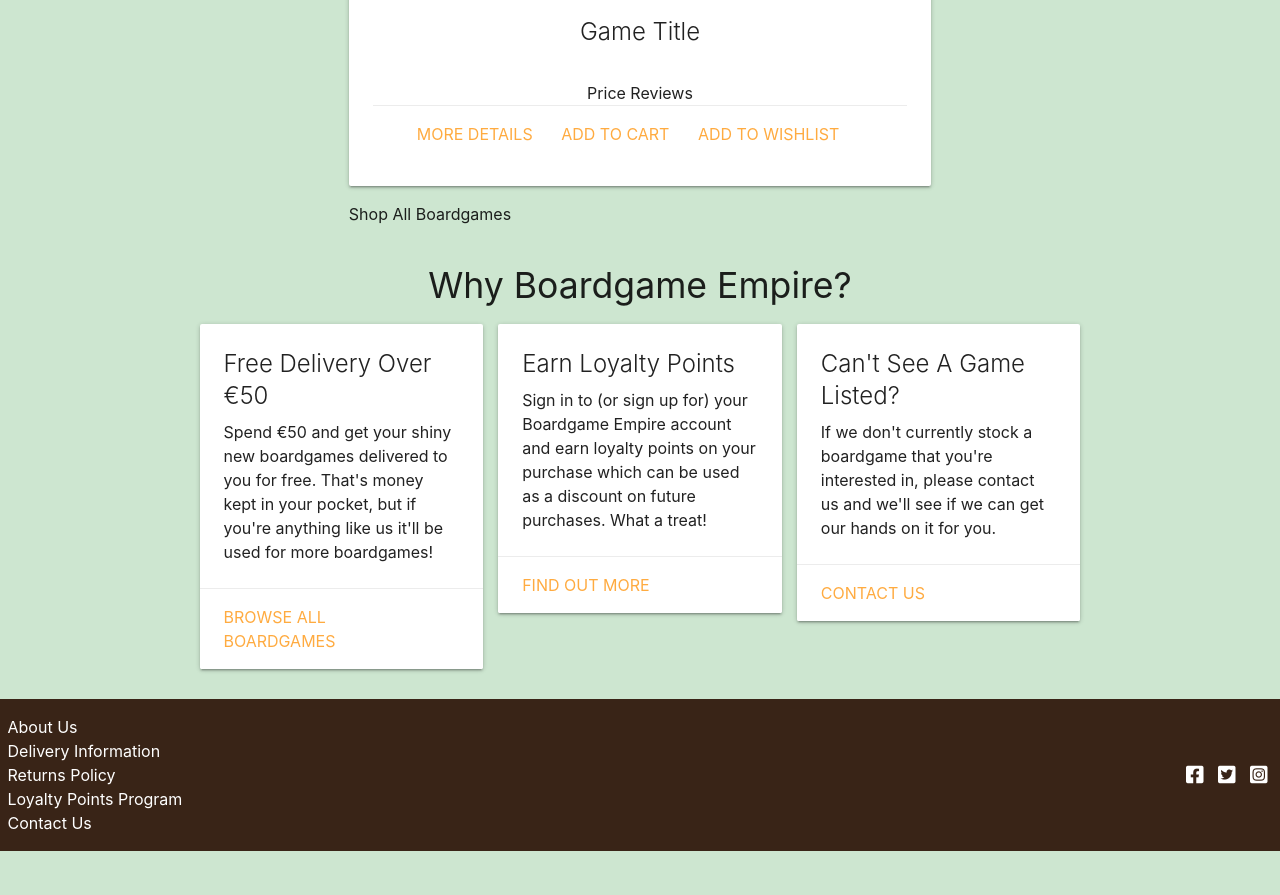
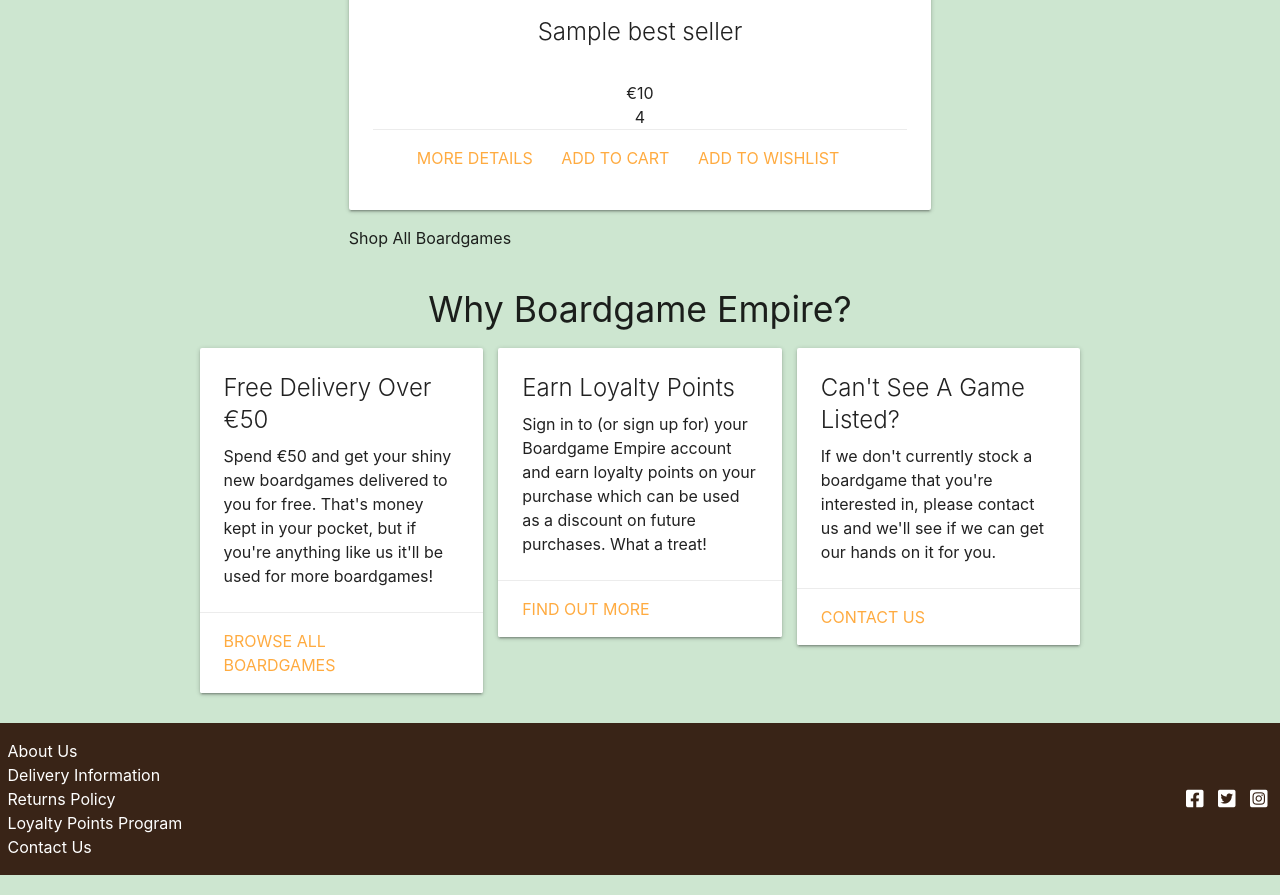
Before and after one commit to mark-obeirne/boardgameempire, a Django app: template home/templates/home/index.html in a window 1280 px wide. Shown: the part 1039-1934 px from the top of the page. Before the commit the page ends 1890 px from the top, so only its background shows below. Run offline with Django 3.2, Linux system fonts and the light colour scheme; the template is opened without the code that fills it: most values are stand-ins (such as "Sample title", 1, 10 or a date in 2020); some libraries are stand-ins or nearby versions.

Commit message:
Add best selling game details to card
Update featured best seller section with game name, price, and rating

```diff
--- a/home/templates/home/index.html
+++ b/home/templates/home/index.html
@@ -23,10 +23,10 @@
                         <div class="card-image">
                         <img src="images/sample-1.jpg">
                         </div>
-                        <h3 class="card-title">Game Title</h3>
+                        <h3 class="card-title">{{ best_seller.name }}</h3>
                         <div class="card-content">
-                            Price
-                            Reviews
+                            <p>€{{ best_seller.price }}</p>
+                            <p>{{ best_seller.rating }}</p>
                             <div class="card-action">
                             <a href="#">More Details</a>
                             <a href="#">Add to Cart</a>
```
